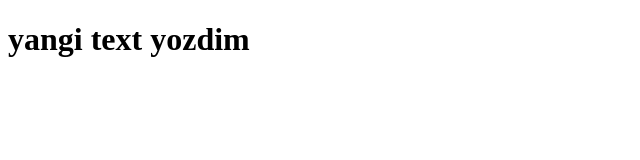
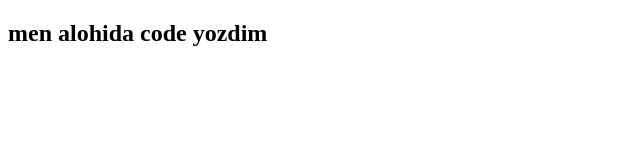
Before and after one commit to MRiqbolmirzo/testing-git, a plain HTML site: page index.html in a window 1280 px wide. Shown: the whole page, without its empty margins (0-640 px from the left). Drawn offline with Linux system fonts and the light colour scheme.

Commit message:
nimadir
nimadir yozdim

```diff
--- a/index.html
+++ b/index.html
@@ -6,6 +6,7 @@
     <title>Git test</title>
 </head>
 <body>
-    <h1>yangi text yozdim</h1>
+
+    <h2>men alohida code yozdim</h2>
 </body>
 </html>
```
